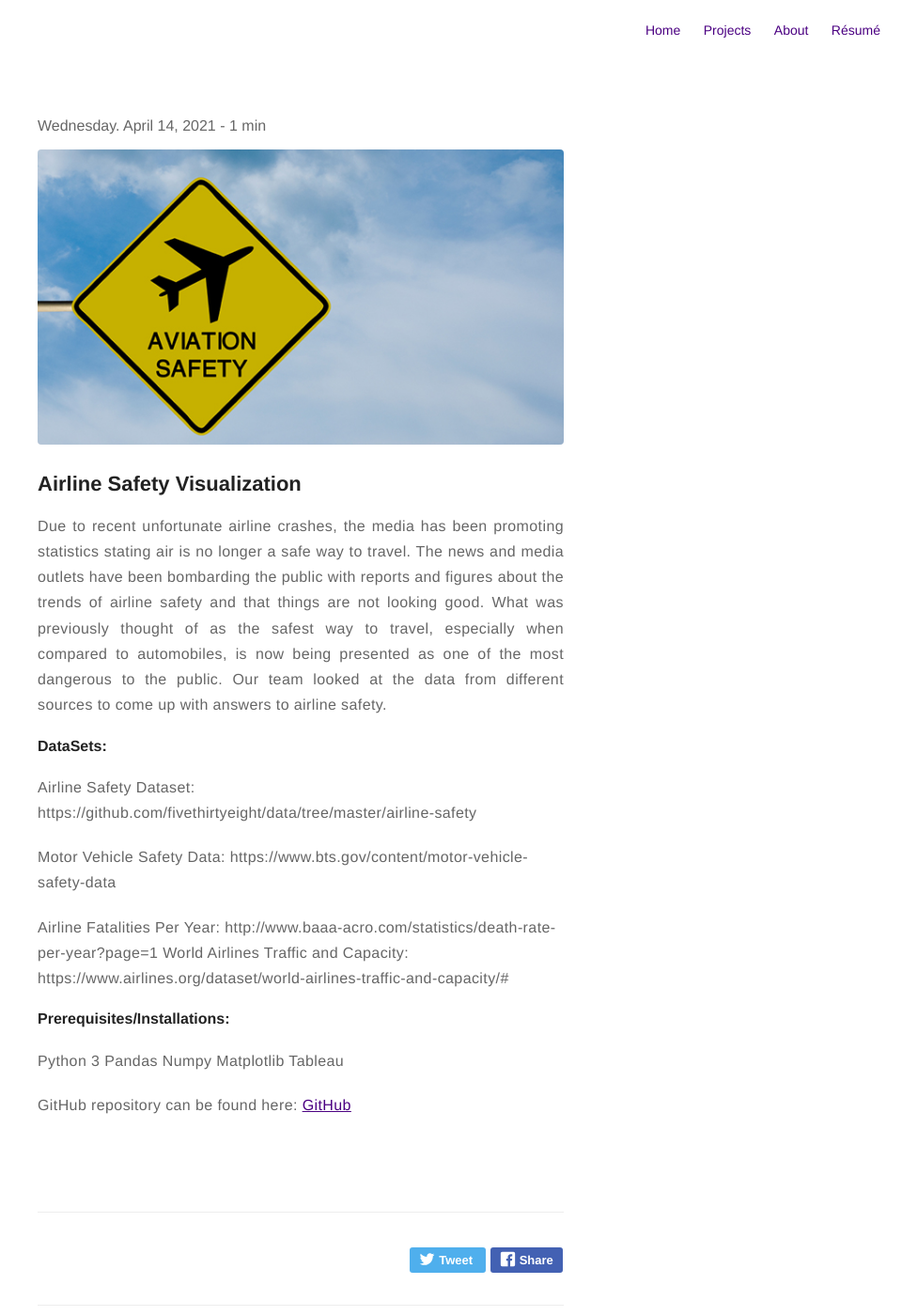
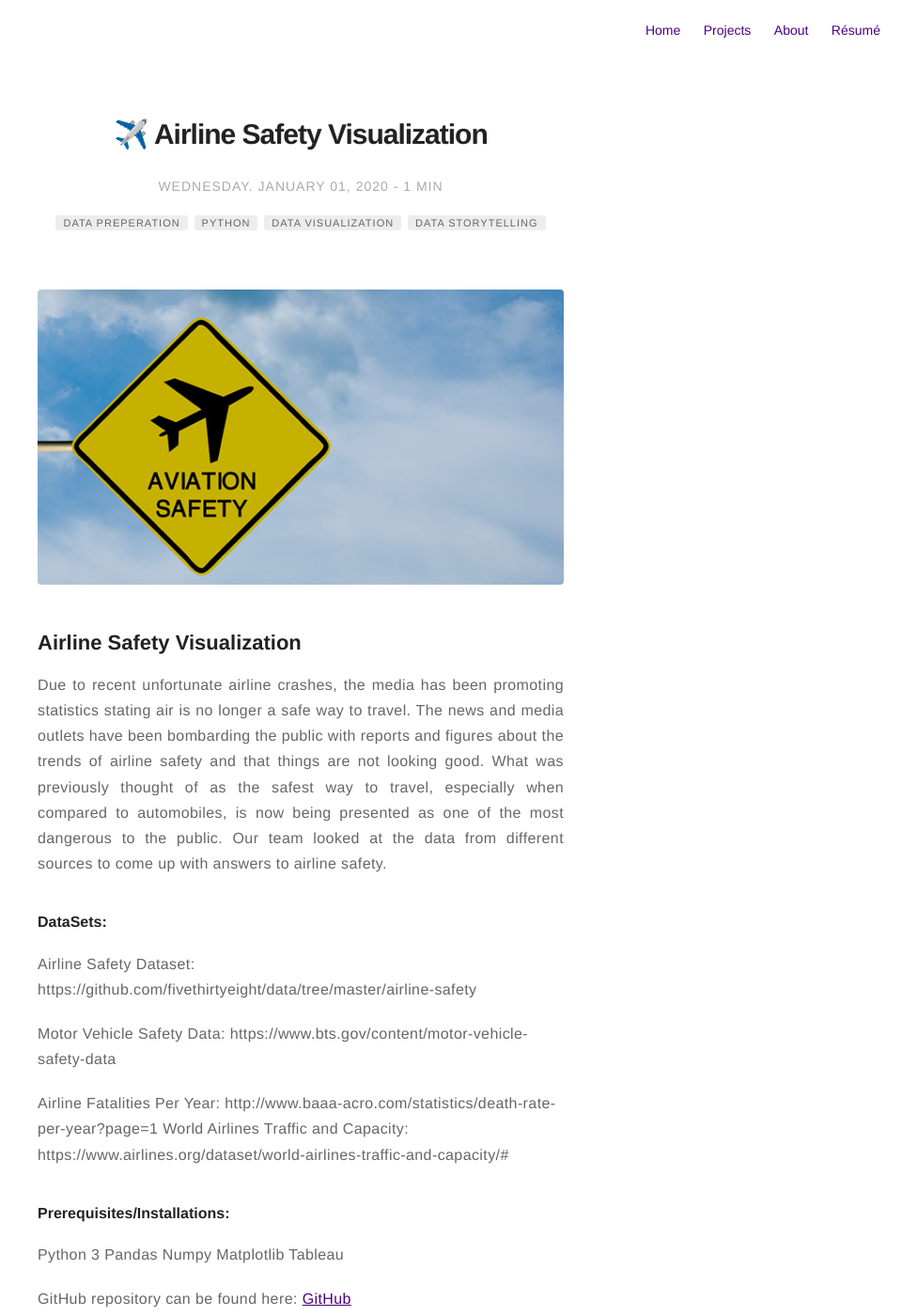
Before and after one commit to BhushanGitHub/bhushanGitHub.github.io, a Jekyll site: the page built from _posts/2020-01-01-Airline_Safety_Visualization.md, in a window 1280 px wide and 1400 px high. Shown: the whole window at 94% size, without its empty margins (320-1280 px from the left). Built offline with Jekyll 4.4.1, drawn with Linux system fonts in a browser that asks for light colours; emoji names are drawn with the system emoji font; our own code applies the rules of GitHub Pages for plain Markdown files; some of the changed text lies outside the part shown.

```diff
--- a/_posts/2020-01-01-Airline_Safety_Visualization.md
+++ b/_posts/2020-01-01-Airline_Safety_Visualization.md
@@ -1,5 +1,5 @@
 ---
-title: ![Screenshot](/assets/images/aviation_safety.jpg) "Airline Safety Visualization"
+title: ":airplane: Airline Safety Visualization"
 layout: post
 tag:
 - Data Preperation
```
Also changed, not shown: _posts/2020-01-01-Brain_Tumor_Image_Classification.md (+1 -1 lines), _posts/2020-01-01-Heart_Failure_EDA.md (+1 -1 lines), _posts/2020-01-01-Stock_Price_Analysis.md (+1 -1 lines), _posts/2020-01-01-Used_Car_Price_Prediction.md (+1 -1 lines), _posts/2020-01-01-weather_data_app.md (+1 -1 lines).
